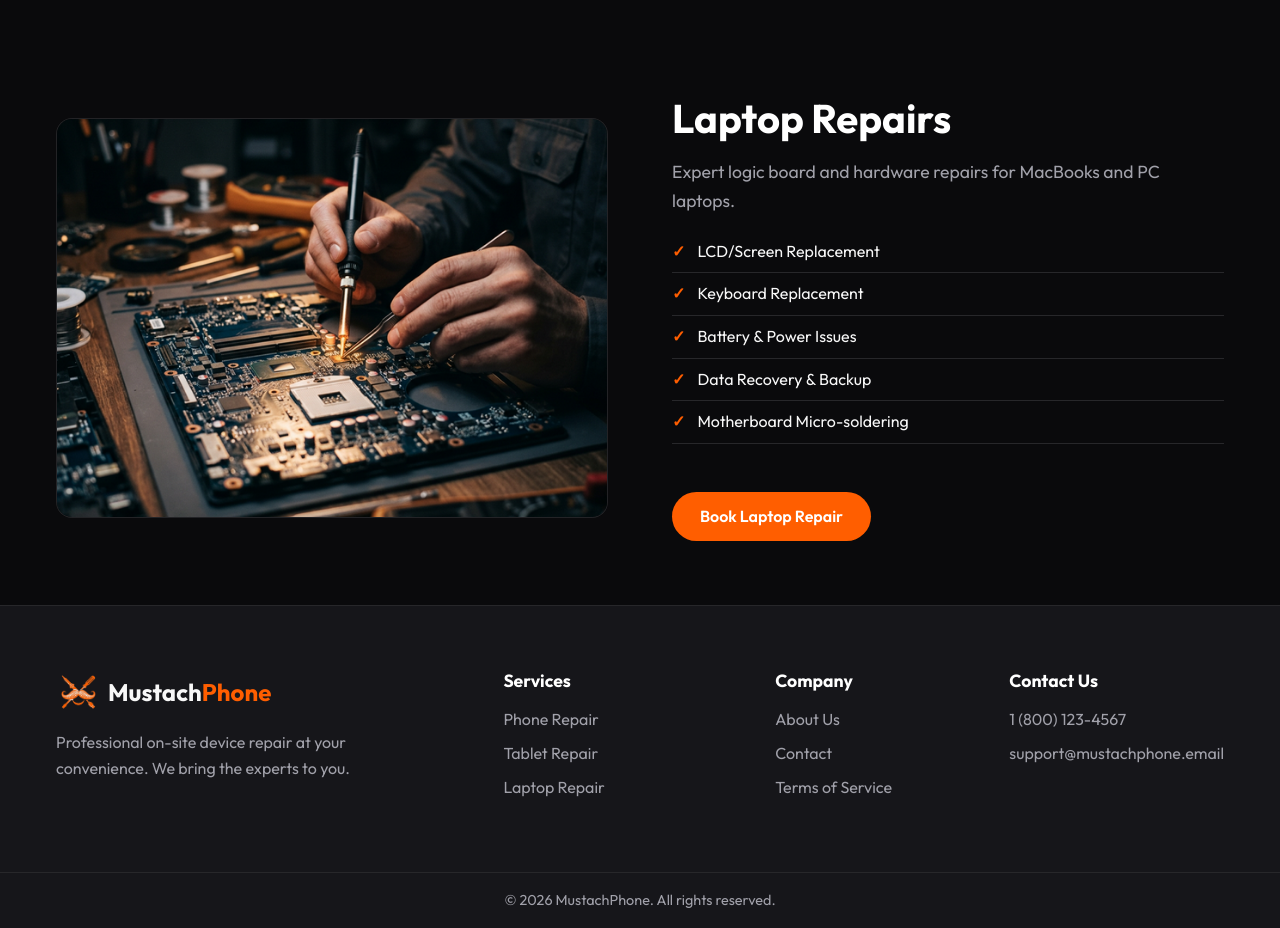
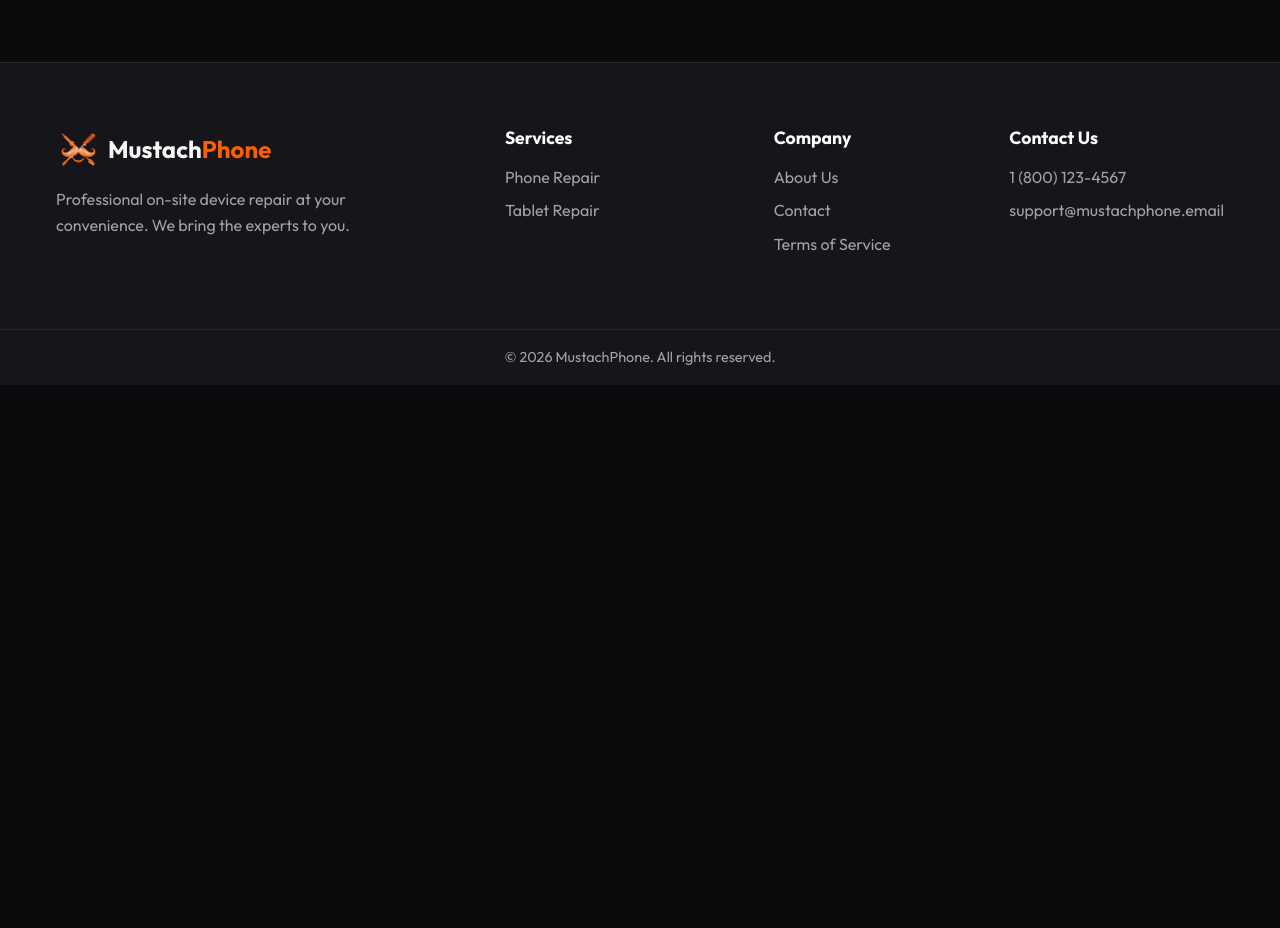
Before and after one commit to mrmsdev/phone-rep, a Nuxt app: page /services in a window 1280 px wide. Shown: the part 878-1806 px from the top of the page. After the commit the page ends 1263 px from the top, so only its background shows below. Built offline with nearby package versions, Linux system fonts and the light colour scheme.

Commit message:
rm mentions of laptop repair

```diff
--- a/app/app.vue
+++ b/app/app.vue
@@ -14,7 +14,7 @@ useSeoMeta({
       : 'MustachPhone - Fast On-Site Screen Repair'
   },
   ogTitle: 'MustachPhone - Reliable On-Site Screen Repair',
-  description: 'MustachPhone provides fast, professional on-site screen, battery, and logic board repair services for iPhones, Samsung galaxies, and Laptops.',
+  description: 'MustachPhone provides fast, professional on-site screen, battery, and logic board repair services for iPhones and Samsung galaxies.',
   ogDescription: 'Get your phone fixed at your desk! Fast, reliable on-site screen and battery repair by certified technicians.',
   ogImage: '/images/logo.png',
   twitterCard: 'summary_large_image',
--- a/app/components/Footer.vue
+++ b/app/components/Footer.vue
@@ -24,7 +24,6 @@
           <h3>Services</h3>
           <NuxtLink to="/services">Phone Repair</NuxtLink>
           <NuxtLink to="/services">Tablet Repair</NuxtLink>
-          <NuxtLink to="/services">Laptop Repair</NuxtLink>
         </div>
         <div class="link-group">
           <h3>Company</h3>
--- a/app/pages/index.vue
+++ b/app/pages/index.vue
@@ -56,16 +56,6 @@
           </LazyServiceCard>
 
           <LazyServiceCard
-            title="Laptop Repair"
-            description="Keyboard replacements, motherboard logic board repairs, screen fixes, and data recovery."
-            link="/services#laptop"
-          >
-            <template #icon>
-              <svg xmlns="http://www.w3.org/2000/svg" width="32" height="32" viewBox="0 0 24 24" fill="none" stroke="currentColor" stroke-width="2" stroke-linecap="round" stroke-linejoin="round"><path d="M20 16V7a2 2 0 0 0-2-2H6a2 2 0 0 0-2 2v9m16 0H4m16 0 1.28 2.55a1 1 0 0 1-.9 1.45H3.62a1 1 0 0 1-.9-1.45L4 16"/></svg>
-            </template>
-          </LazyServiceCard>
-
-          <LazyServiceCard
             title="Tablet Repair"
             description="Glass digitizer replacements, battery issues, and charging problems solved quickly."
             link="/services#tablet"
@@ -98,7 +88,7 @@ import { useSeoMeta } from '#imports'
 
 useSeoMeta({
   title: 'Home',
-  description: 'MustachPhone is your local expert for fast, reliable, and professional phone, tablet, and laptop screen repair. We come to you!',
+  description: 'MustachPhone is your local expert for fast, reliable, and professional phone and tablet screen repair. We come to you!',
 })
 </script>
 
--- a/app/pages/services.vue
+++ b/app/pages/services.vue
@@ -29,24 +29,6 @@
           </div>
         </div>
 
-        <!-- Laptop Repairs -->
-        <div class="service-category reverse" id="laptop">
-          <div class="category-info">
-            <h2>Laptop Repairs</h2>
-            <p>Expert logic board and hardware repairs for MacBooks and PC laptops.</p>
-            <ul class="service-details-list">
-              <li>LCD/Screen Replacement</li>
-              <li>Keyboard Replacement</li>
-              <li>Battery & Power Issues</li>
-              <li>Data Recovery & Backup</li>
-              <li>Motherboard Micro-soldering</li>
-            </ul>
-            <NuxtLink to="/contact" class="btn-primary mt-4">Book Laptop Repair</NuxtLink>
-          </div>
-          <div class="category-image glass-panel">
-            <div class="placeholder-img" style="background-image: url('/images/laptop_repair.png');"></div>
-          </div>
-        </div>
 
       </div>
     </div>
@@ -58,7 +40,7 @@ import { useSeoMeta } from '#imports'
 
 useSeoMeta({
   title: 'Repair Services',
-  description: 'Explore our complete list of on-site repair services for phones, tablets, and laptops. We replace screens, batteries, ports, and logic boards.',
+  description: 'Explore our complete list of on-site repair services for phones and tablets. We replace screens, batteries, ports, and logic boards.',
 })
 </script>
 
--- a/app/utils/products.ts
+++ b/app/utils/products.ts
@@ -49,7 +49,7 @@ export const products: Product[] = [
         categoryId: 'tools',
         categoryName: 'Toolkits',
         title: 'Pro Repair 64-Bit Toolkit',
-        description: 'Comprehensive 64-piece precision driver set perfect for phone, tablet, and laptop repair. Includes spudgers, tweezers, and suction cups.',
+        description: 'Comprehensive 64-piece precision driver set perfect for phone and tablet repair. Includes spudgers, tweezers, and suction cups.',
         price: 59.99,
         imageIcon: '🛠️',
         features: ['64 Precision Bits', 'Anti-static Wrist Strap', 'Ergonomic Handle'],
```
Also changed, not shown: public/images/laptop_repair.png (deleted).
